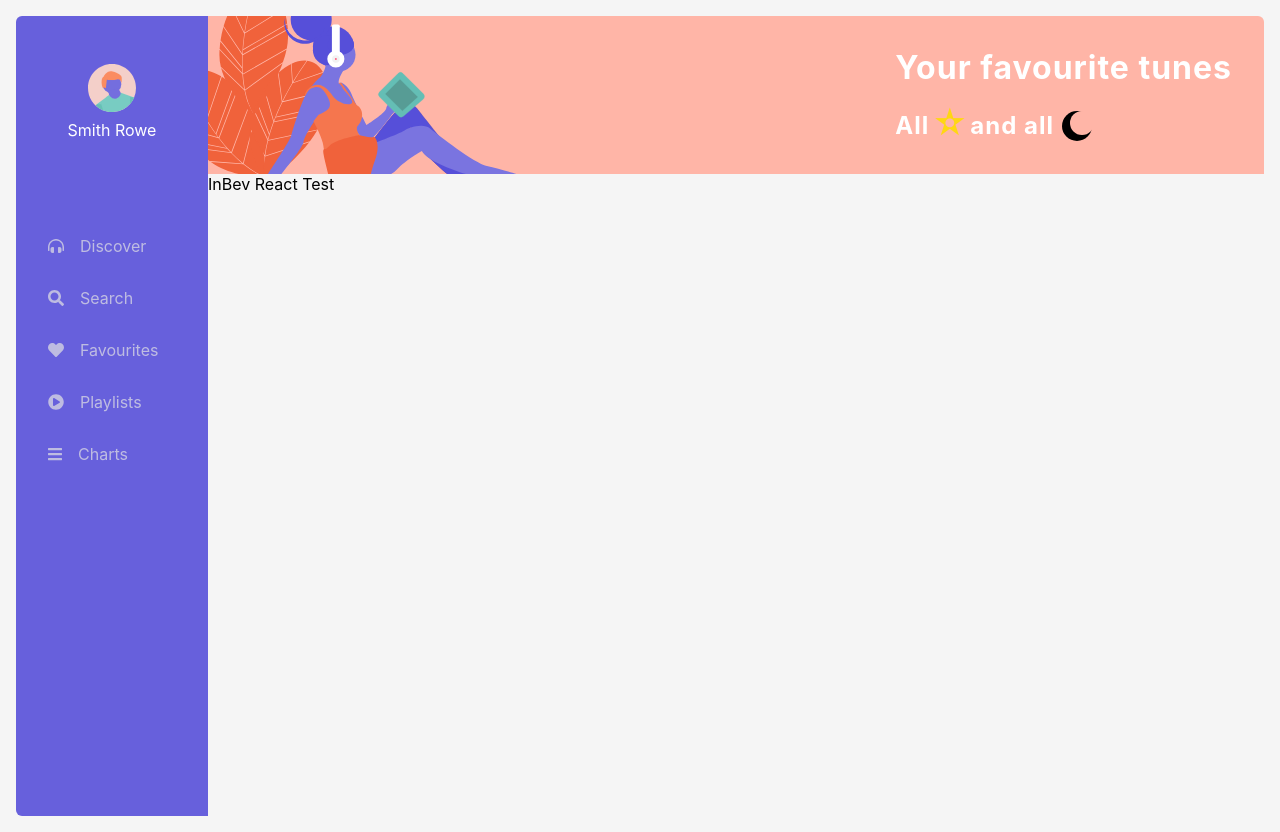
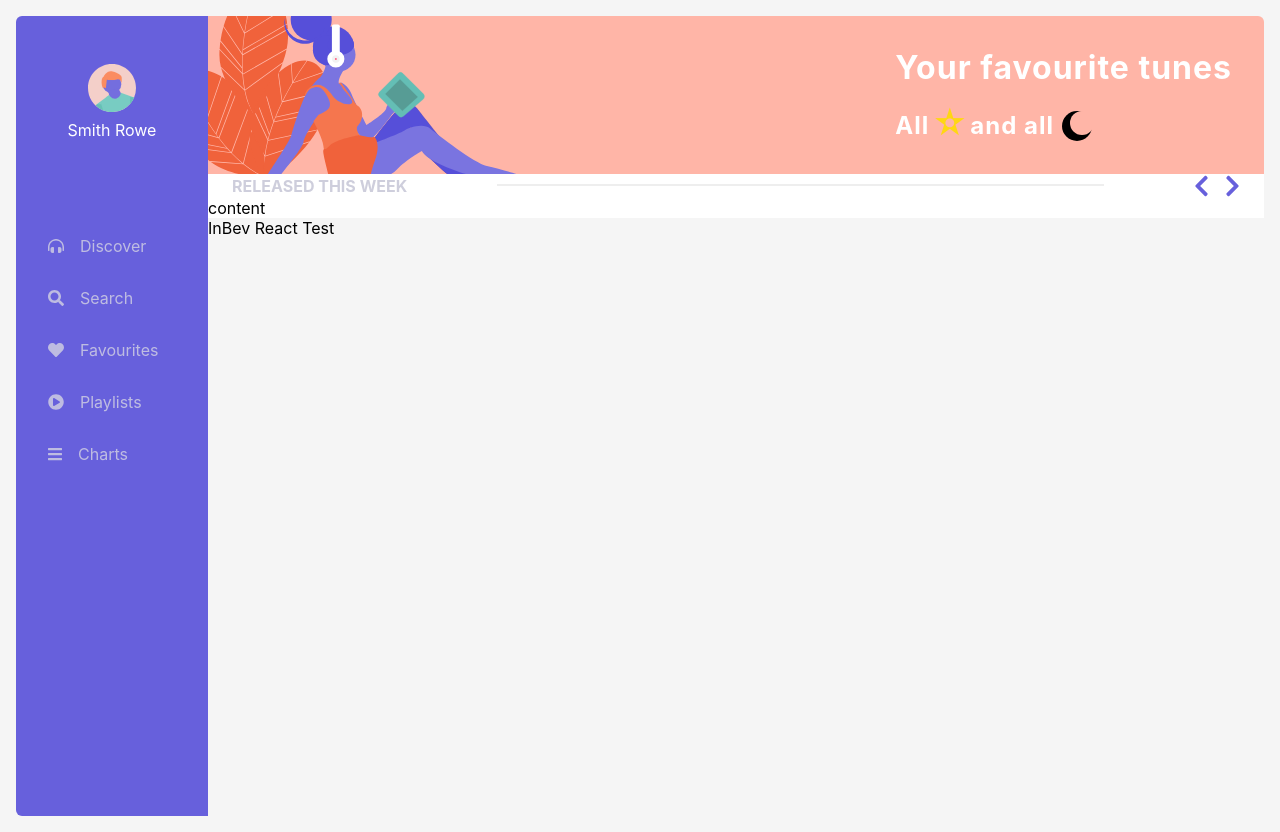
Before and after one commit to teeliny/inbev-task, a React (Create React App) app: page / in a window 1280 px wide. Built offline with nearby package versions, Linux system fonts and the light colour scheme.

Commit message:
Added header to category

```diff
--- a/src/common/pagination/Pagination.jsx
+++ b/src/common/pagination/Pagination.jsx
@@ -1,11 +1,22 @@
-import React from 'react'
+import React from 'react';
+import styled from 'styled-components';
+import { FontAwesomeIcon } from '@fortawesome/react-fontawesome';
+import { faChevronLeft, faChevronRight } from '@fortawesome/free-solid-svg-icons';
 
 function Pagination() {
   return (
-    <div>
-      this is pagination
-    </div>
+    <ArrowWrapper>
+      <FontAwesomeIcon className='menu__logo' icon={faChevronLeft} />
+      <FontAwesomeIcon className='menu__logo' icon={faChevronRight} />
+    </ArrowWrapper>
   )
 }
 
 export default Pagination;
+
+const ArrowWrapper = styled.div`
+  display: flex;
+  gap: 1rem;
+  color: #6760dc;
+  font-size: 1.5rem;
+`;
--- /dev/null
+++ b/src/components/play-category/SingleCategory.jsx
@@ -0,0 +1,53 @@
+import React from 'react';
+import styled from 'styled-components';
+import Pagination from '../../common/pagination/Pagination';
+
+function SingleCategory() {
+  return (
+    <SingleWrapper>
+      <div className='category__header'>
+        <p className='category__text'>released this week</p>
+        <hr className='category__line' />
+        <Pagination />
+      </div>
+      <div>
+        content
+      </div>
+
+    </SingleWrapper>
+  )
+}
+
+export default SingleCategory;
+
+const SingleWrapper = styled.div`
+  width: 100%;
+
+  .category__header {
+    position: relative;
+    display: flex;
+    justify-content: space-between;
+    align-items: center;
+    gap: 1rem;
+    padding: 0 1.5rem;
+  }
+
+  .category__text {
+    text-transform: uppercase;
+    font-size: 1rem;
+    font-weight: 700;
+    color: #cecedc;
+  }
+
+  .category__line {
+    width: 10%;
+    transform: translateY(-50%);
+    border: 1px solid #eeeeee;
+  }
+
+  @media(min-width: 601px) {
+    .category__line {
+      width: 60%;
+    }
+  }
+`;
--- a/src/pages/home/Home.jsx
+++ b/src/pages/home/Home.jsx
@@ -2,6 +2,7 @@ import React from 'react';
 import styled from 'styled-components';
 import SideBar from '../../components/sidebar/SideBar';
 import Header from '../../components/header/Header';
+import SingleCategory from '../../components/play-category/SingleCategory';
 
 function Home() {
   return (
@@ -9,6 +10,9 @@ function Home() {
       <SideBar />
       <div className='content'>
         <Header />
+        <div style={{background: '#fff'}}>
+          <SingleCategory />
+        </div>
         <p>InBev React Test</p>
       </div>
     </HomeWrapper>
```
